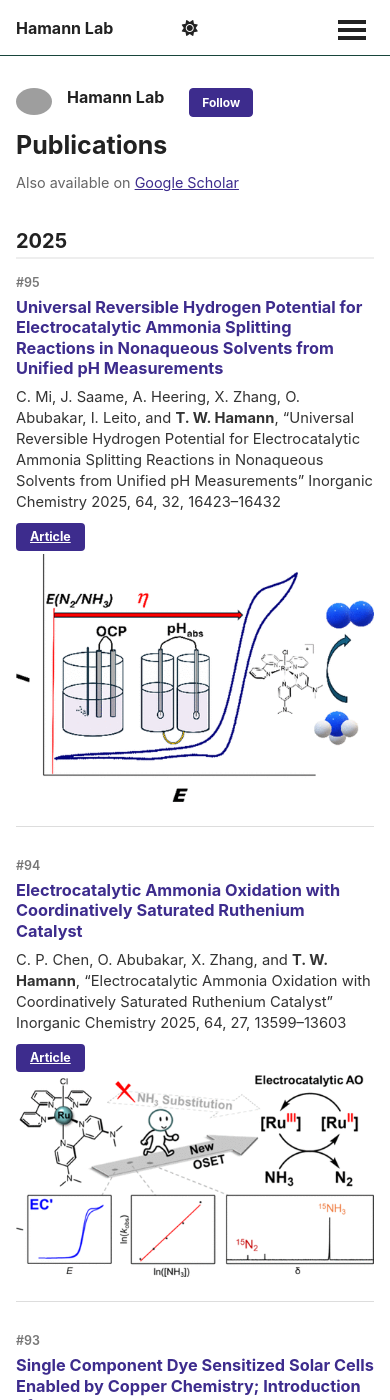
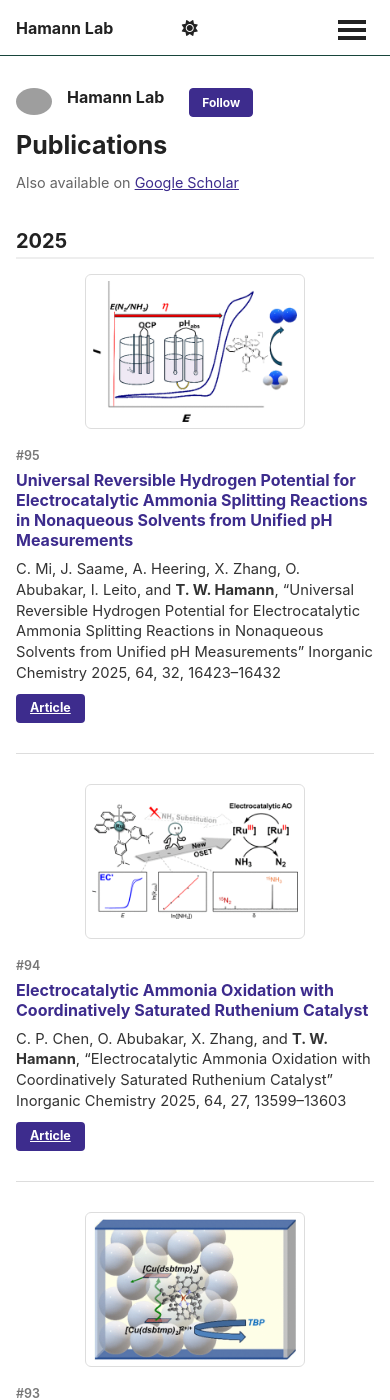
Before and after one commit to HamannLab/HamannLab.github.io, a Jekyll site: the page built from _pages/publications.html, in a window 390 px wide and 1400 px high. Built offline with Jekyll 4.4.1, drawn with Linux system fonts in a browser that asks for light colours; a script bundle is joined from its source files by our own code; library files that are not in the unit come from our copies.

```diff
--- a/assets/css/main.scss
+++ b/assets/css/main.scss
@@ -33,19 +33,25 @@
 
 /* DARK MODE FIX */
 html[data-theme="dark"] {
-    .masthead, .masthead__inner-wrap, #site-nav {
+  .masthead,
+  .masthead__inner-wrap,
+  #site-nav {
     background-color: #000000 !important;
     background-image: none !important;
     border: none !important;
     box-shadow: none !important;
   }
 
-    .site-title, .site-title a, .masthead__menu-item a {
+  .site-title,
+  .site-title a,
+  .masthead__menu-item a {
     color: #ffffff !important;
     border-bottom: none !important;
   }
 
-    .author__urls-wrapper a, .author__urls-wrapper i, .author__urls-wrapper span {
+  .author__urls-wrapper a,
+  .author__urls-wrapper i,
+  .author__urls-wrapper span {
     color: #ffffff !important;
   }
 
@@ -64,80 +70,65 @@
     color: #3D2C8D !important;
   }
 }
-.publication-card {
-  display: flex;
-  gap: 24px;
-  align-items: flex-start;
-  margin-bottom: 48px;
-  padding-bottom: 32px;
-  border-bottom: 1px solid #e5e5e5;
+
+/* ==========================================================================
+   PUBLICATIONS PAGE
+   Responsive publication layout with uniform TOC thumbnails
+   ========================================================================== */
+
+.publication-entry {
+  display: grid;
+  grid-template-columns: minmax(0, 1fr) 200px;
+  gap: 22px;
+  align-items: start;
 }
 
-.publication-content {
-  flex: 1;
-  min-width: 0;
+.publication-teaser {
+  width: 200px;
 }
 
-.publication-title {
-  color: #3D2C8D;
-  font-size: 1.2em;
-  font-weight: bold;
-  margin-bottom: 12px;
-  border: none;
+.publication-teaser img {
+  width: 200px;
+  height: 145px;
+  object-fit: contain;
+  border: 1px solid #ddd;
+  border-radius: 6px;
+  background: white;
+  padding: 6px;
+  display: block;
+  box-sizing: border-box;
 }
 
-.publication-citation {
-  font-size: 1.0em;
-  line-height: 1.45;
-  color: #333;
-  margin-bottom: 16px;
+/* Mobile publication layout */
+@media screen and (max-width: 700px) {
+  .publication-entry {
+    display: flex;
+    flex-direction: column;
+    gap: 14px;
   }
 
-.publication-image {
-  flex: 0 0 220px;
+  .publication-teaser {
+    order: -1;
+    width: 100%;
   }
 
-.publication-image img {
+  .publication-teaser img {
     width: 100%;
-  height: auto;
-  border-radius: 8px;
+    max-width: 220px;
+    height: 155px;
+    object-fit: contain;
+    display: block;
+    margin: 0 auto 4px auto;
+    box-sizing: border-box;
   }
 
-/* Phone layout */
-@media screen and (max-width: 600px) {
-  .publication-card {
-    flex-direction: column;
-    gap: 14px;
-    margin-bottom: 36px;
-    padding-bottom: 28px;
+  .archive__item-title {
+    font-size: 1.0em !important;
+    line-height: 1.25 !important;
   }
 
-  .publication-image {
-    flex: none;
-    width: 100%;
-    order: -1;
-  }
-
-  .publication-image img {
-    max-width: 100%;
-    display: block;
-    margin: 0 auto;
-  }
-
-  .publication-title {
-    font-size: 1.1em;
-    line-height: 1.25;
-    margin-bottom: 10px;
-  }
-
-  .publication-citation {
-    font-size: 0.95em;
-    line-height: 1.45;
-  }
-
-  .publication-buttons .btn {
-    width: 100%;
-    text-align: center;
-    box-sizing: border-box;
+  .publication-entry .btn {
+    display: inline-block;
+    margin-bottom: 6px;
   }
 }
```
Lines whose indentation alone changed are shown as unchanged.
